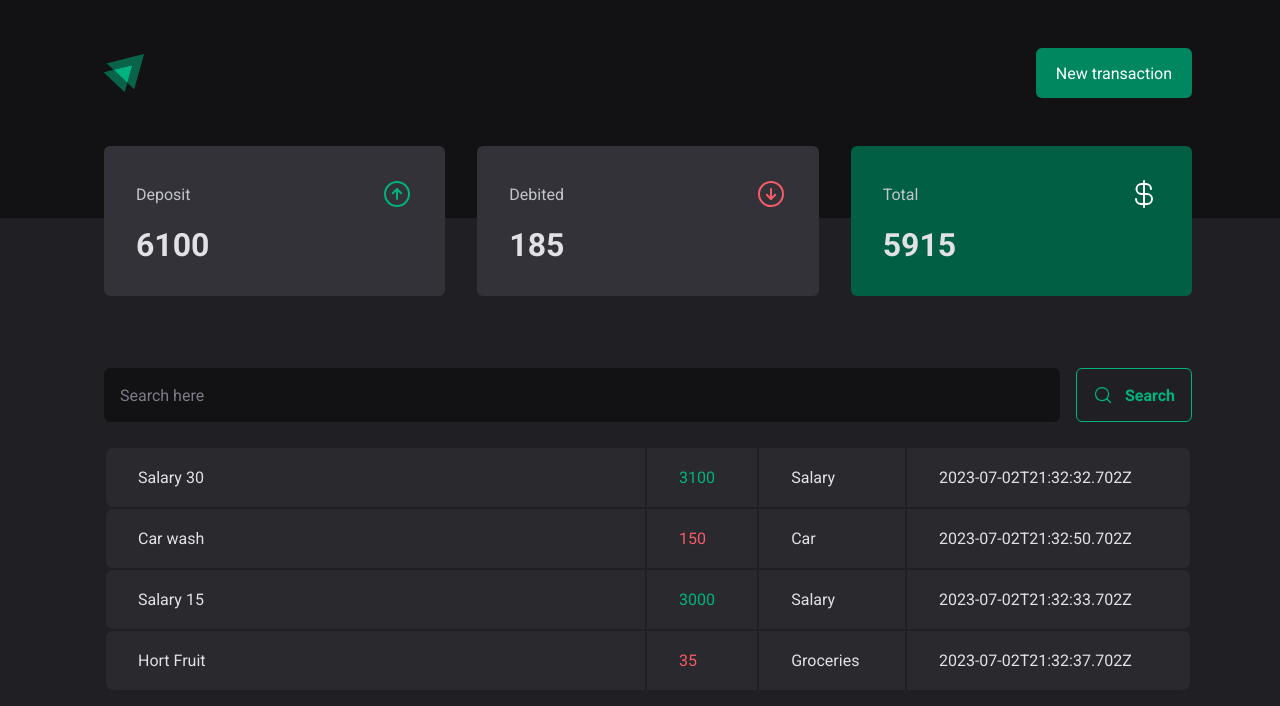
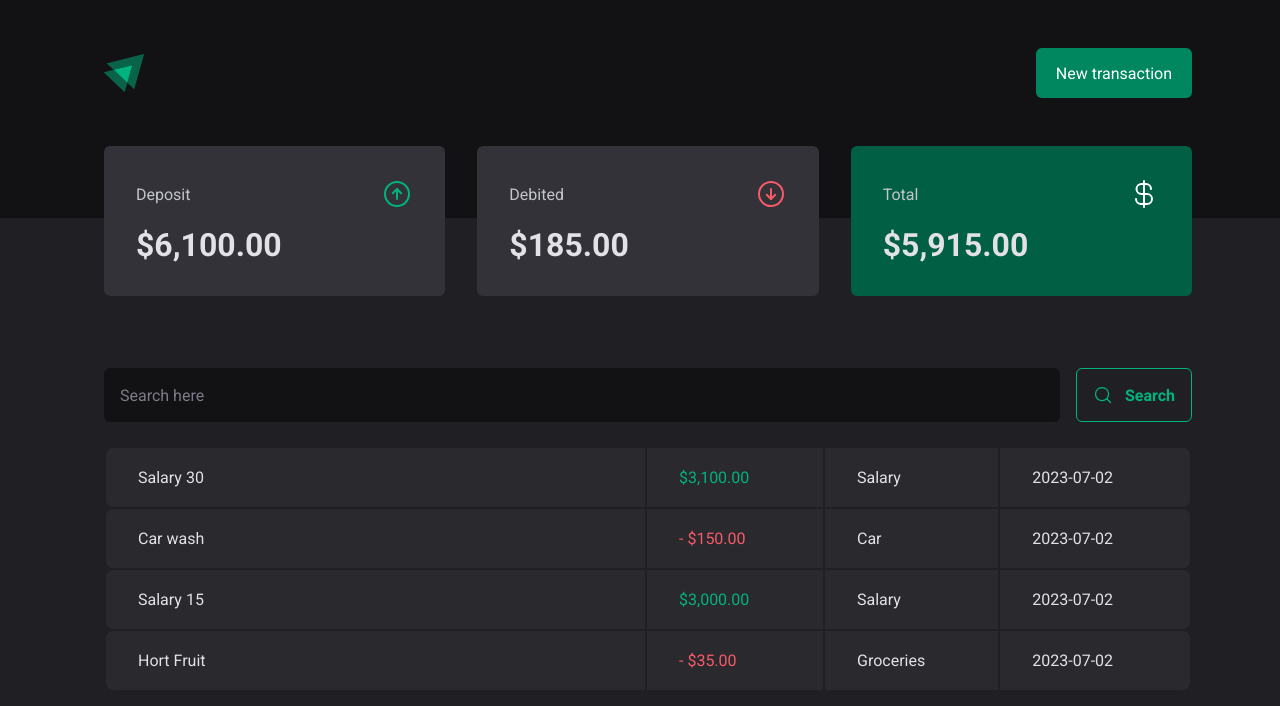
Before and after one commit to glsoliveira/finance-control, a React (Vite) app in the folder project-03/: page / in a window 1280 px wide. Shown: the top 706 px of the page. Built offline with nearby package versions, Linux system fonts and the light colour scheme; data requests are answered from the project's data file.

Commit message:
added currency format

```diff
--- a/project-03/src/components/Summary/index.tsx
+++ b/project-03/src/components/Summary/index.tsx
@@ -2,6 +2,7 @@ import { ArrowCircleUp, ArrowCircleDown, CurrencyDollar } from "phosphor-react";
 import { SummaryCard, SummaryContainer } from "./styles";
 import { useContext } from "react";
 import { TransactionsContext } from "../../contexts/TransactionsContext";
+import { priceFormatter } from "../../utils/formatter";
 
 export function Summary() {
   const { transactions } = useContext(TransactionsContext);
@@ -31,21 +32,21 @@ export function Summary() {
           <span>Deposit</span>
           <ArrowCircleUp size={32} color="#00b37e" />
         </header>
-        <strong>{summary.income}</strong>
+        <strong>{priceFormatter.format(summary.income)}</strong>
       </SummaryCard>
       <SummaryCard>
         <header>
           <span>Debited</span>
           <ArrowCircleDown size={32} color="#f75a68" />
         </header>
-        <strong>{summary.outcome}</strong>
+        <strong>{priceFormatter.format(summary.outcome)}</strong>
       </SummaryCard>
       <SummaryCard variant="green">
         <header>
           <span>Total</span>
           <CurrencyDollar size={32} color="#fff" />
         </header>
-        <strong>{summary.total}</strong>
+        <strong>{priceFormatter.format(summary.total)}</strong>
       </SummaryCard>
     </SummaryContainer>
   );
--- a/project-03/src/pages/transations/index.tsx
+++ b/project-03/src/pages/transations/index.tsx
@@ -1,4 +1,4 @@
-import { useContext, useEffect, useState } from "react";
+import { useContext } from "react";
 import { Header } from "../../components/Header";
 import { Summary } from "../../components/Summary";
 import { SearchForm } from "./components/SearchForm";
@@ -8,6 +8,7 @@ import {
   TrasactionsContainer,
 } from "./styles";
 import { TransactionsContext } from "../../contexts/TransactionsContext";
+import { dateFormatter, priceFormatter } from "../../utils/formatter";
 
 export function Transactions() {
   const { transactions } = useContext(TransactionsContext);
@@ -26,11 +27,14 @@ export function Transactions() {
                   <td width="50%">{transaction.description}</td>
                   <td>
                     <PriceHighLight variant={transaction.type}>
-                      {transaction.price}
+                      {transaction.type === "outcome" && "- "}
+                      {priceFormatter.format(transaction.price)}
                     </PriceHighLight>
                   </td>
                   <td>{transaction.category}</td>
-                  <td>{transaction.created_at}</td>
+                  <td>
+                    {dateFormatter.format(new Date(transaction.created_at))}
+                  </td>
                 </tr>
               );
             })}
--- /dev/null
+++ b/project-03/src/utils/formatter.ts
@@ -0,0 +1,6 @@
+export const dateFormatter = new Intl.DateTimeFormat('en-CA');
+
+export const priceFormatter = new Intl.NumberFormat('en-CA', {
+    style: 'currency',
+        currency: 'CAD'
+});
```
